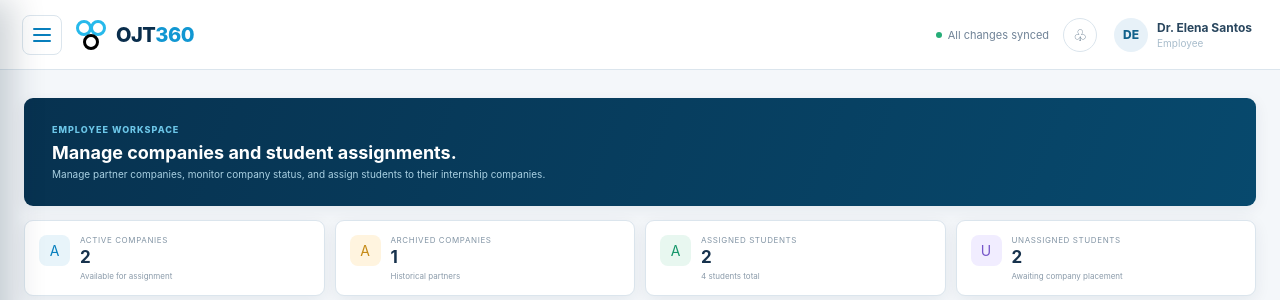
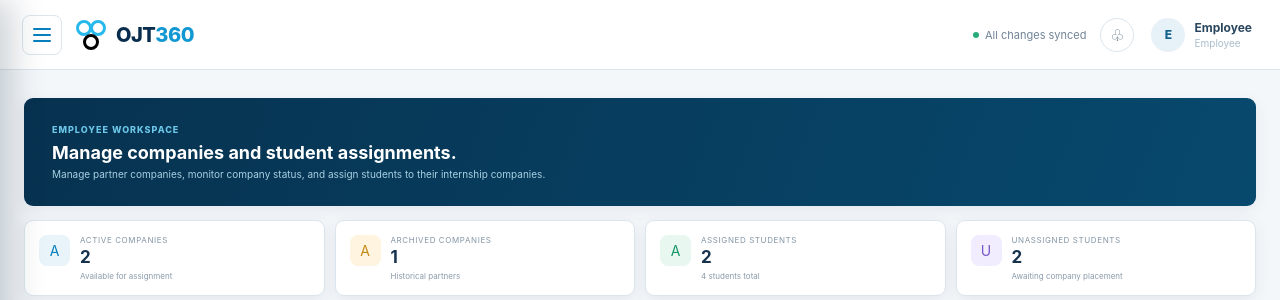
Before and after one commit to jroooo/OJT-360-MONITORING-SYSTEM, a PHP site: the page made by dashboard(employee).php in a window 1280 px wide. Shown: the top 300 px of the page. Run offline with PHP 8.4, Linux system fonts and the light colour scheme.

Commit message:
Update Employee Dashboard

```diff
--- a/dashboard(employee).php
+++ b/dashboard(employee).php
@@ -1,4 +1,33 @@
 <?php
+session_start();
+
+$employeeNameParts = array_filter(
+    [
+        $_SESSION["employee_first_name"] ?? "",
+        $_SESSION["employee_middle_name"] ?? "",
+        $_SESSION["employee_last_name"] ?? "",
+    ],
+    static function ($part) {
+        return is_string($part) && trim($part) !== "";
+    }
+);
+$employeeName = trim(implode(" ", $employeeNameParts));
+if ($employeeName === "") {
+    $employeeName = $_SESSION["employee_username"] ?? "Employee";
+}
+
+$employeePosition = $_SESSION["employee_position"] ?? "Employee";
+$employeeDepartment = $_SESSION["employee_department"] ?? "OJT Coordination Office";
+$employeeEmail = $_SESSION["employee_email"] ?? "";
+$employeeContactNumber = $_SESSION["employee_contact_number"] ?? "";
+$employeeInitials = "";
+foreach (preg_split('/\s+/', trim($employeeName)) as $namePart) {
+    if ($namePart !== "") {
+        $employeeInitials .= strtoupper(substr($namePart, 0, 1));
+    }
+}
+$employeeInitials = substr($employeeInitials, 0, 2);
+
 /*
 |--------------------------------------------------------------------------
 | OJT360 - Employee Dashboard
@@ -2166,10 +2195,10 @@
             </button>
 
             <div class="profile" id="sidebarProfile" role="button" tabindex="0" title="Open profile">
-                <div class="avatar">DE</div>
+                <div class="avatar"><?= htmlspecialchars($employeeInitials, ENT_QUOTES, "UTF-8") ?></div>
                 <div>
-                    <div class="profile-name">Dr. Elena Santos</div>
-                    <div class="profile-role">Employee</div>
+                    <div class="profile-name"><?= htmlspecialchars($employeeName, ENT_QUOTES, "UTF-8") ?></div>
+                    <div class="profile-role"><?= htmlspecialchars($employeePosition, ENT_QUOTES, "UTF-8") ?></div>
                 </div>
             </div>
         </div>
@@ -2202,10 +2231,10 @@
             <button class="icon-button" title="Notifications">♧</button>
 
             <button class="top-profile profile-trigger" id="topProfileBtn" title="Open profile">
-                <div class="avatar">DE</div>
+                <div class="avatar"><?= htmlspecialchars($employeeInitials, ENT_QUOTES, "UTF-8") ?></div>
                 <div>
-                    <div class="profile-name" style="color:#29465e">Dr. Elena Santos</div>
-                    <div class="profile-role">Employee</div>
+                    <div class="profile-name" style="color:#29465e"><?= htmlspecialchars($employeeName, ENT_QUOTES, "UTF-8") ?></div>
+                    <div class="profile-role"><?= htmlspecialchars($employeePosition, ENT_QUOTES, "UTF-8") ?></div>
                 </div>
             </button>
         </header>
@@ -2674,12 +2703,12 @@
 <div class="modal-backdrop" id="profileModal">
     <div class="modal profile-modal">
         <div class="profile-cover">
-            <div class="profile-avatar-large" id="profileAvatarLarge">DE</div>
+            <div class="profile-avatar-large" id="profileAvatarLarge"><?= htmlspecialchars($employeeInitials, ENT_QUOTES, "UTF-8") ?></div>
         </div>
 
         <div class="profile-header-info">
-            <h2 id="profileDisplayName">Dr. Elena Santos</h2>
-            <p id="profileDisplayRole">Employee • OJT360</p>
+            <h2 id="profileDisplayName"><?= htmlspecialchars($employeeName, ENT_QUOTES, "UTF-8") ?></h2>
+            <p id="profileDisplayRole"><?= htmlspecialchars($employeePosition, ENT_QUOTES, "UTF-8") ?> • OJT360</p>
         </div>
 
         <form id="profileForm">
@@ -2689,27 +2718,27 @@
                 <div class="form-grid">
                     <div class="form-group">
                         <label class="form-label">Full name</label>
-                        <input class="field" id="profileName" name="profileName" value="Dr. Elena Santos" required>
+                        <input class="field" id="profileName" name="profileName" value="<?= htmlspecialchars($employeeName, ENT_QUOTES, "UTF-8") ?>" required>
                     </div>
 
                     <div class="form-group">
                         <label class="form-label">Role</label>
-                        <input class="field" id="profileRole" name="profileRole" value="Employee" required>
+                        <input class="field" id="profileRole" name="profileRole" value="<?= htmlspecialchars($employeePosition, ENT_QUOTES, "UTF-8") ?>" required>
                     </div>
 
                     <div class="form-group">
                         <label class="form-label">Email</label>
-                        <input class="field" id="profileEmail" name="profileEmail" type="email" value="elena.santos@ojt360.com" required>
+                        <input class="field" id="profileEmail" name="profileEmail" type="email" value="<?= htmlspecialchars($employeeEmail, ENT_QUOTES, "UTF-8") ?>" required>
                     </div>
 
                     <div class="form-group">
                         <label class="form-label">Contact number</label>
-                        <input class="field" id="profileContact" name="profileContact" value="+63 9XX XXX XXXX">
+                        <input class="field" id="profileContact" name="profileContact" value="<?= htmlspecialchars($employeeContactNumber, ENT_QUOTES, "UTF-8") ?>">
                     </div>
 
                     <div class="form-group full">
                         <label class="form-label">Department / Office</label>
-                        <input class="field" id="profileDepartment" name="profileDepartment" value="OJT Coordination Office">
+                        <input class="field" id="profileDepartment" name="profileDepartment" value="<?= htmlspecialchars($employeeDepartment, ENT_QUOTES, "UTF-8") ?>">
                     </div>
                 </div>
             </div>
```
